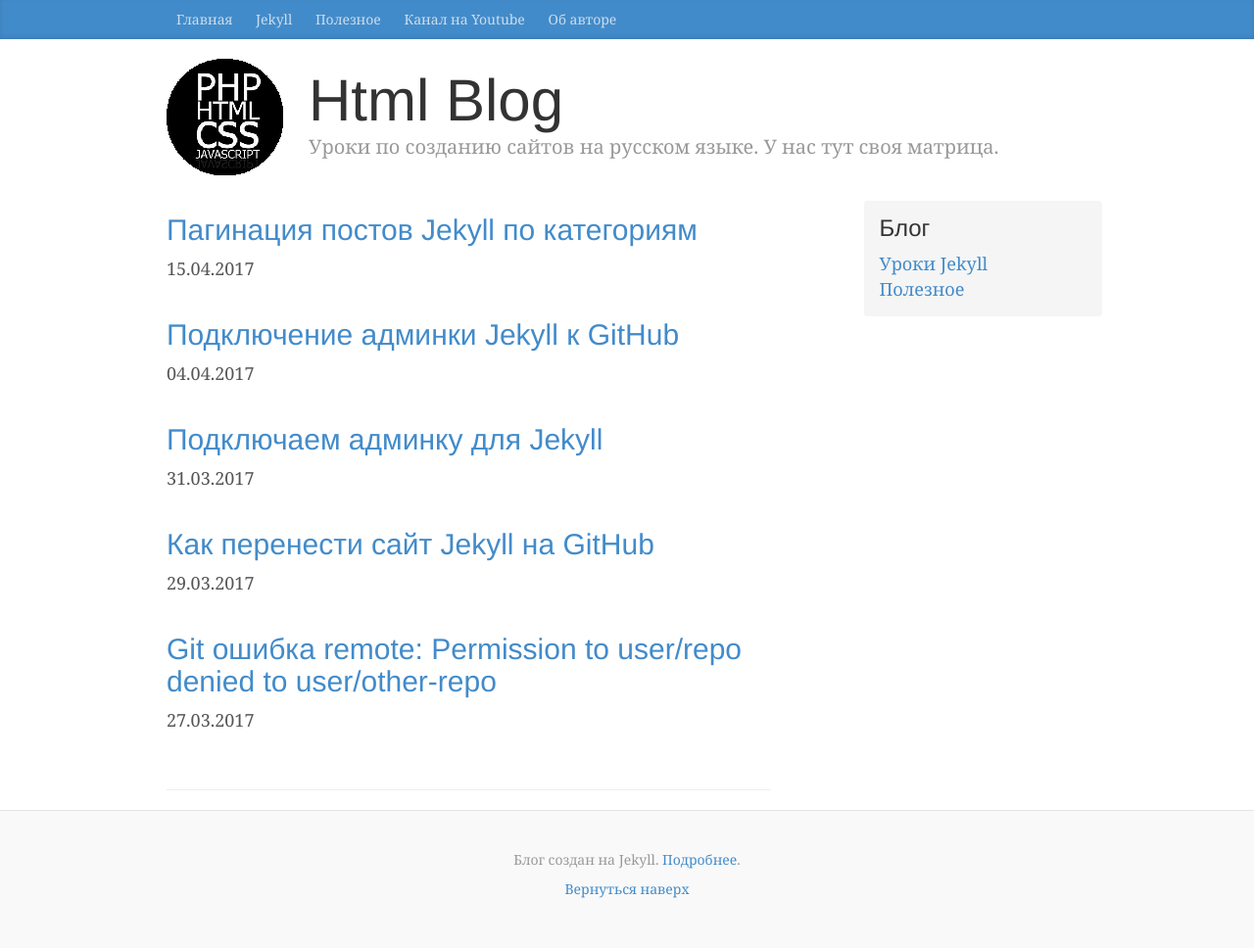
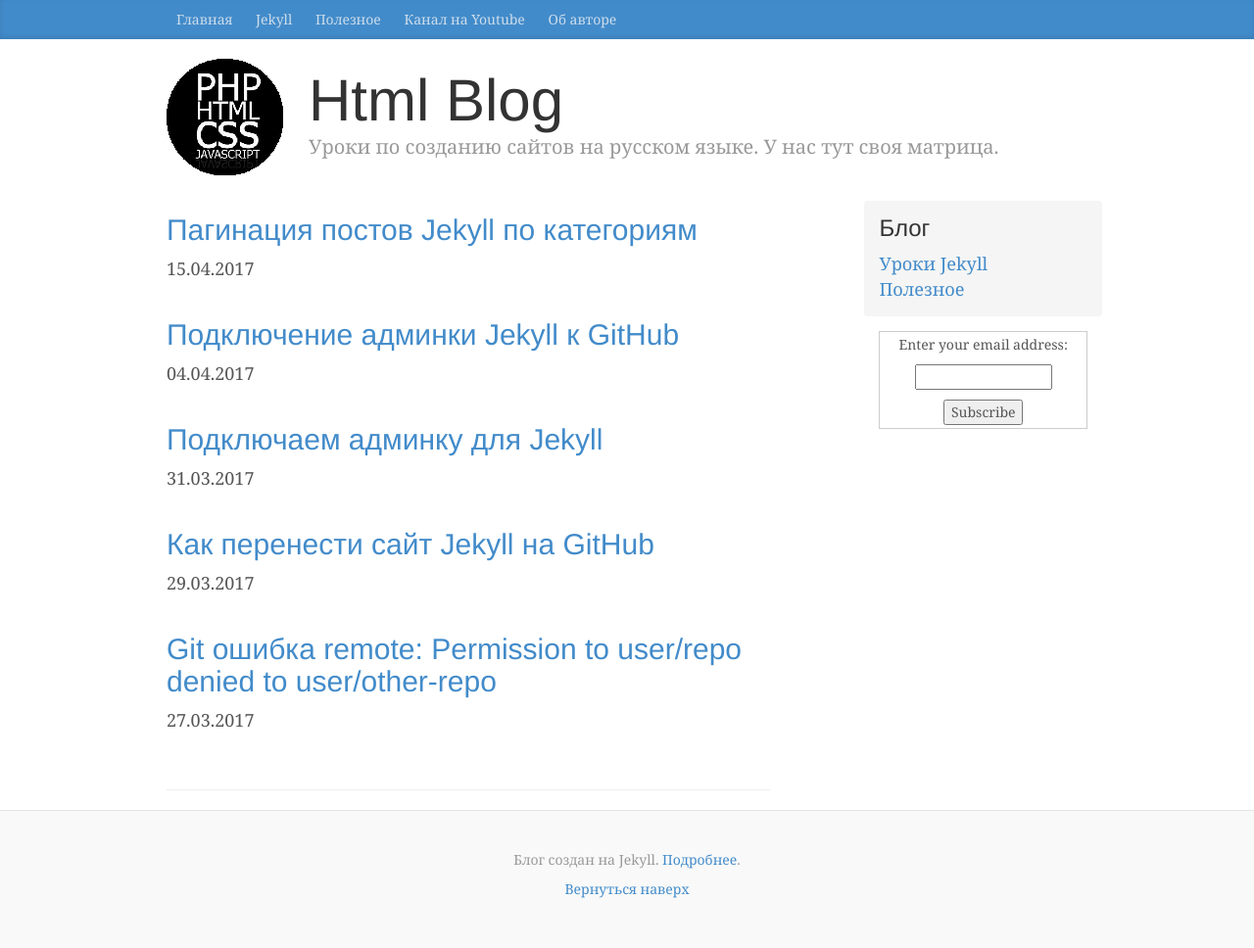
Before and after one commit to htmlblog/htmlblog.github.io, a Jekyll site: the page built from index.html, in a window 1280 px wide. Shown: the whole page at 98% size. Built offline with Jekyll 4.4.1, drawn with Linux system fonts in a browser that asks for light colours; the list of posts is cut into pages by our own code; comment, search, counter and statistics services are not loaded.

Commit message:
Update sidebar.html
add feed burner subscribe form

```diff
--- a/_includes/sidebar.html
+++ b/_includes/sidebar.html
@@ -5,6 +5,12 @@
 		<li><a href="https://htmlblog.github.io/useful/">Полезное</a></li>
 	</ol>
 </div>
+
+<form style="border:1px solid #ccc;padding:3px;text-align:center;" action="https://feedburner.google.com/fb/a/mailverify" method="post" target="popupwindow" onsubmit="window.open('https://feedburner.google.com/fb/a/mailverify?uri=JekyllHtml', 'popupwindow', 'scrollbars=yes,width=242,height=auto');return true">
+	<p>Enter your email address:</p><p><input type="text" style="width:140px" name="email"/></p>
+	<input type="hidden" value="JekyllHtml" name="uri"/><input type="hidden" name="loc" value="ru_RU"/>
+	<input type="submit" value="Subscribe" />
+</form>
 
 <div class="sidebar-module sidebar-module-ads">
 	<script async src="//pagead2.googlesyndication.com/pagead/js/adsbygoogle.js"></script>
```
